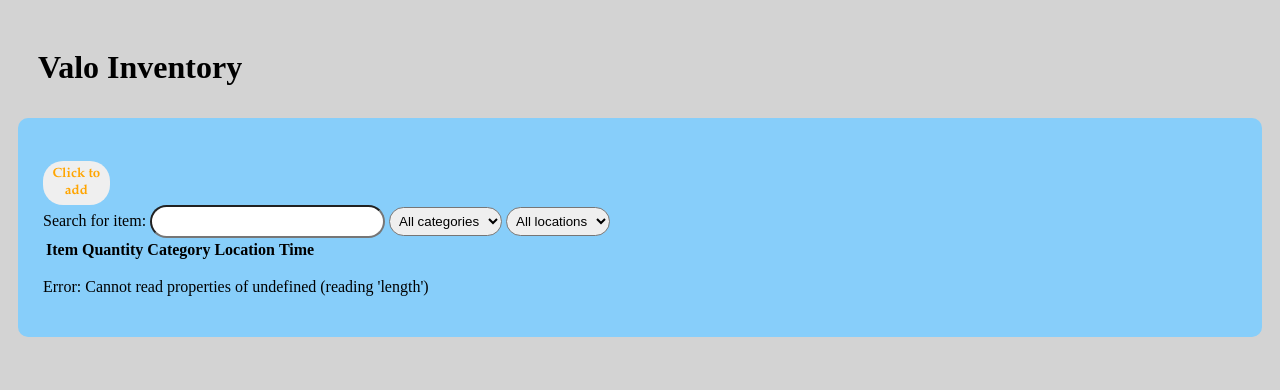
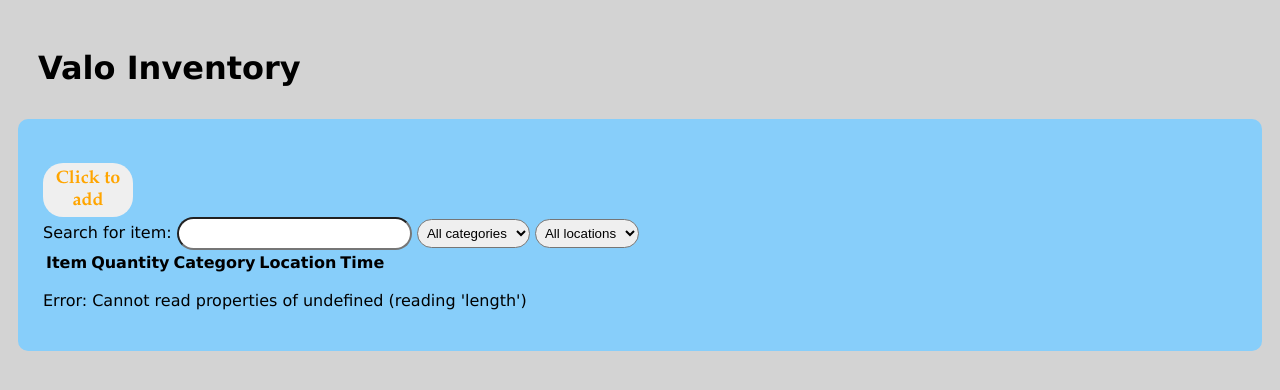
Before and after one commit to aarne000/Valo-Data-Project, a PHP site: page /ValoInventory/index.html in a window 1280 px wide. Shown: the top 390 px of the page. Run offline with PHP 8.4, Linux system fonts and the light colour scheme; lists and menus that the app fills with data are empty.

Commit message:
Update css

```diff
--- a/ValoInventory/style.css
+++ b/ValoInventory/style.css
@@ -27,6 +27,7 @@ button {
     outline: none;
     border: none;
     font-weight: bold;
+    font-size: 18px;
     width: 5em;
     padding: 5px;
     border-radius: 20px;
@@ -45,3 +46,7 @@ select {
 h1 {
     padding: 10px 10px 10px 20px;
 }
+
+html {
+    font-family: Verdana;
+}
```
